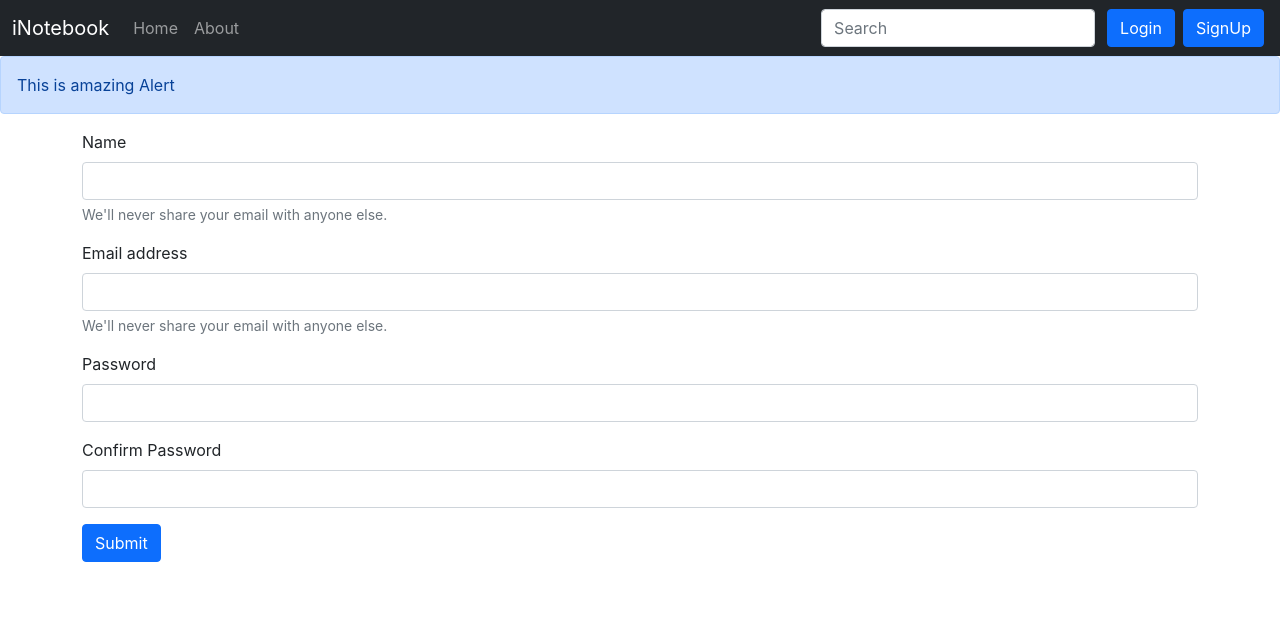
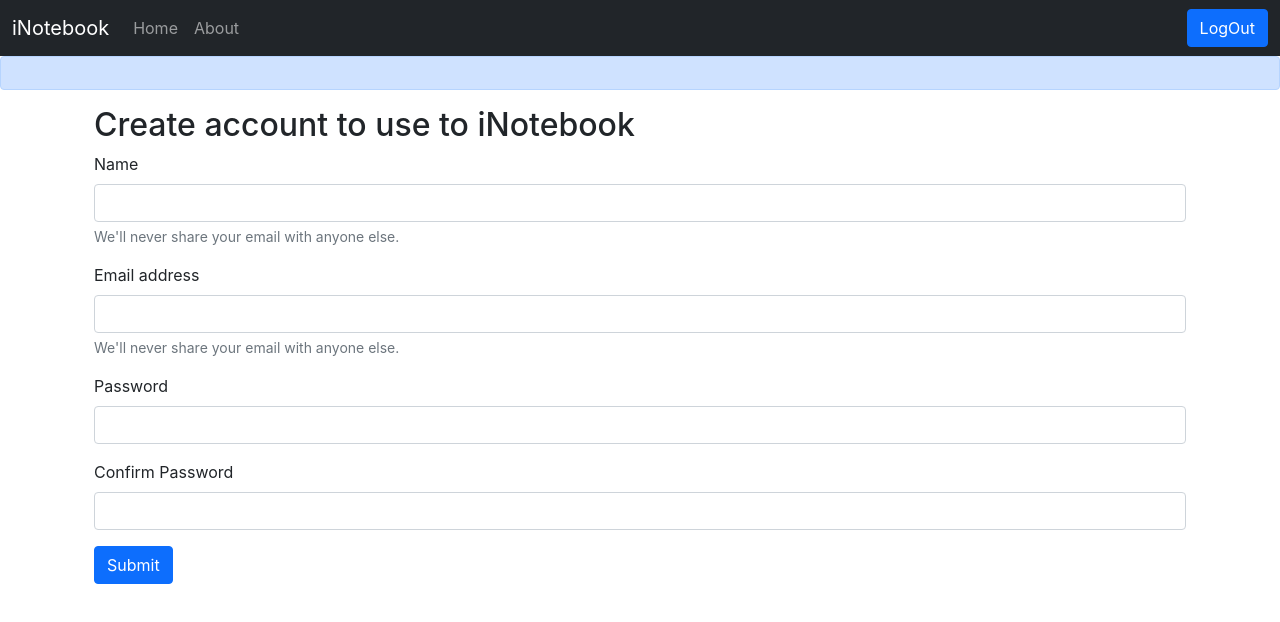
Before and after one commit to niroop893/inotebook, a React (Create React App) app in the folder inotebook/: page /signup in a window 1280 px wide. Shown: the top 622 px of the page. Built offline with nearby package versions, Linux system fonts and the light colour scheme; sample sign-in values are in the browser's storage.

Commit message:
login and logout with user token

```diff
--- a/inotebook/src/App.js
+++ b/inotebook/src/App.js
@@ -7,20 +7,34 @@ import NoteState from './context/notes/NoteState';
 import Alert from './components/Alert';
 import Login from './components/Login';
 import SignUp from './components/SignUp';
+import { useState } from 'react';
 
 function App() {
+  const [alert, setAlert] = useState(null);
+
+  const showAlert = (message, type)=>{
+    setAlert({
+      msg: message,
+      type: type
+    })
+    setTimeout(() => {
+        setAlert(null);
+    }, 1500);
+}
+
+
   return (
     <>
       <NoteState>
         <Router>
           <Navbar />
-          <Alert message="This is amazing Alert" />
+          <Alert alert={alert} />
           <div className="container">
             <Routes>
-              <Route exact path="/" element={<Home />} />
+              <Route exact path="/" element={<Home showAlert={showAlert} />} />
               <Route exact path="/about" element={<About />} />
-              <Route exact path="/login" element={<Login />} />
-              <Route exact path="/signup" element={<SignUp />} />
+              <Route exact path="/login" element={<Login showAlert={showAlert} />} />
+              <Route exact path="/signup" element={<SignUp showAlert={showAlert} />} />
             </Routes>
           </div>
         </Router>
--- a/inotebook/src/components/AddNote.js
+++ b/inotebook/src/components/AddNote.js
@@ -1,7 +1,7 @@
 import React, { useContext, useState } from 'react';
 import noteContext from '../context/notes/noteContext';
 
-const AddNote = () => {
+const AddNote = (props) => {
     const context = useContext(noteContext); // Accessing context
     const {addNote} = context; // Destructuring 'notes'
     const [note, setNote] = useState({title:"",description: "", tag: "default"})
@@ -9,6 +9,7 @@ const AddNote = () => {
         e.preventDefault();
         addNote(note.title, note.description, note.tag);
         setNote({title:"",description: "", tag: ""})
+        props.showAlert("Added Successfully", "success")
     }
     const onChange = (e) => {
         e.preventDefault();
--- a/inotebook/src/components/Home.js
+++ b/inotebook/src/components/Home.js
@@ -1,10 +1,10 @@
 import Notes from './Notes';
 
-export const Home = () => {
-
+export const Home = (props) => {
+    const {showAlert} = props;
     return (
         <div>
-            <Notes/>
+            <Notes showAlert={showAlert} />
         </div>
     )
 }
--- a/inotebook/src/components/Login.js
+++ b/inotebook/src/components/Login.js
@@ -1,9 +1,9 @@
 import React, { useState } from "react";
 import {useNavigate} from 'react-router-dom';
 
-const Login = () => {
+const Login = (props) => {
   const [credentials, setCredentials] = useState({email: "", password: ""})
-  const navigate = useNavigate();
+  let navigate = useNavigate();
 
   const handleSubmit = async (e) => {
     e.preventDefault();
@@ -21,9 +21,10 @@ const Login = () => {
       //save auth token and redirect
       localStorage.setItem('token', json.authToken);
       navigate('/')
+      props.showAlert("Logged in Successfully", "success")
     }
     else {
-      alert("Invalid Credentials")
+      props.showAlert("Invalid Details", "danger")
     }
   };
 
@@ -32,7 +33,8 @@ const Login = () => {
     setCredentials({...credentials, [e.target.name]: e.target.value})
 };
   return (
-    <div>
+    <div className="mt-3">
+      <h2>Login to continue to iNotebook</h2>
       <form onSubmit={handleSubmit}>
         <div className="mb-3">
           <label htmlFor="email" className="form-label">
--- a/inotebook/src/components/Navbar.js
+++ b/inotebook/src/components/Navbar.js
@@ -1,7 +1,12 @@
 import React from 'react';
-import { Link, useLocation } from 'react-router-dom';
+import { Link, useLocation, useNavigate } from 'react-router-dom';
 
 const Navbar = () => {
+  let navigate = useNavigate();
+  const handleLogout = ()=>{
+    localStorage.removeItem('token');
+    navigate('/login')
+  }
   let location = useLocation();
 
   return (
@@ -20,11 +25,11 @@ const Navbar = () => {
               <Link className={`nav-link ${location.pathname === "/about" ? "active" : ""}`} aria-current="page" to="/about">About</Link>
             </li>
           </ul>
-          <form className="d-flex">
+          {!localStorage.getItem('token')? <form className="d-flex">
             <input className="form-control me-2" type="search" placeholder="Search" aria-label="Search" />
             <Link className="btn btn-primary mx-1" to='/login' role="button">Login</Link>
             <Link className="btn btn-primary mx-1" to='/signup' role="button">SignUp</Link>
-          </form>
+          </form> : <button onClick={handleLogout} className='btn btn-primary'>LogOut</button>}
         </div>
       </div>
     </nav>
--- a/inotebook/src/components/Noteitem.js
+++ b/inotebook/src/components/Noteitem.js
@@ -12,7 +12,7 @@ const Noteitem = (props) => {
       <div className='d-flex align-items-center'>
     <h5 className="card-title">{note.title}</h5>
        <i className="far fa-edit mx-2" onClick={() =>{updateNote(note)}}></i>
-       <i className="far fa-trash-alt mx-2" onClick={() =>{deleteNote(note._id)}}></i>
+       <i className="far fa-trash-alt mx-2" onClick={() =>{deleteNote(note._id, props.showAlert("Deleted Successfully","success"))}}></i>
       </div>
     <p className="card-text">{note.description}  </p>
   </div>
--- a/inotebook/src/components/Notes.js
+++ b/inotebook/src/components/Notes.js
@@ -1,13 +1,20 @@
 import React, { useContext, useEffect, useRef, useState } from "react";
+import { useNavigate } from "react-router-dom";
 import noteContext from "../context/notes/noteContext";
 import Noteitem from "./Noteitem";
 import AddNote from "./AddNote";
 
-const Notes = () => {
+const Notes = (props) => {
   const context = useContext(noteContext); // Accessing context
   const { notes, getNotes, editNote } = context; // Destructuring 'notes'
+  const navigate = useNavigate();
   useEffect(() => {
-    getNotes();
+    if(localStorage.getItem('token')){
+      getNotes();
+    }
+    else{
+      navigate('/login');
+    }
     // eslint-disable-next-line
   }, []);
 
@@ -19,10 +26,12 @@ const Notes = () => {
   const updateNote = (currentNote) => {
     ref.current.click();
     setNote({id: currentNote._id, etitle: currentNote.title, edescription: currentNote.description, etag: currentNote.tag, });
+
   };
   const handleClick = (e) => {
     editNote(note.id, note.etitle, note.edescription, note.etag)
     refClose.current.click();
+    props.showAlert("Updated Successfully", "success")
 }
 const onChange = (e) => {
     e.preventDefault();
@@ -31,7 +40,7 @@ const onChange = (e) => {
 
   return (
     <>
-      <AddNote />
+      <AddNote showAlert={props.showAlert} />
       <button
         ref={ref}
         type="button"
@@ -107,7 +116,7 @@ const onChange = (e) => {
         {notes.lenght===0 && 'No notes to display'}
         </div>
         {notes.map((note) => {
-          return <Noteitem key={note._id} updateNote={updateNote} note={note} />
+          return <Noteitem key={note._id} updateNote={updateNote} showAlert={props.showAlert} note={note} />
             })}
       </div>
     </>
--- a/inotebook/src/components/SignUp.js
+++ b/inotebook/src/components/SignUp.js
@@ -1,13 +1,13 @@
 import React, { useState } from "react";
 import {useNavigate} from 'react-router-dom';
 
-const SignUp = () => {
+const SignUp = (props) => {
   const [credentials, setCredentials] = useState({name: "", email: "", password: "", cpassword: ""})
-  const navigate = useNavigate();
+  let navigate = useNavigate();
   const handleSubmit = async (e) => {
     e.preventDefault();
     // API Call
-    const {name, email, password, cpassword} = credentials;
+    const {name, email, password} = credentials;
     const response = await fetch("http://localhost:5000/api/auth/createuser/", {
       method: "POST",
       headers: {
@@ -21,9 +21,10 @@ const SignUp = () => {
       //save auth token and redirect
       localStorage.setItem('token', json.authToken);
       navigate('/')
+      props.showAlert("Account created Successfully", "success")
     }
     else {
-      console.log("logged in")
+      props.showAlert("Invalid Credentials", "danger")
     }
   };
 
@@ -32,7 +33,8 @@ const SignUp = () => {
     setCredentials({...credentials, [e.target.name]: e.target.value})
 };
   return (
-    <div className="conatiner">
+    <div className="container mt-2">
+      <h2 className="my-2">Create account to use to iNotebook</h2>
       <form onSubmit={handleSubmit}>
         <div className="mb-3">
           <label htmlFor="name" className="form-label">
@@ -76,8 +78,8 @@ const SignUp = () => {
             id="password"
             name="password"
             onChange={onChange}
-            required
-            minLenght={5}
+            required={true}
+            minlenght={5}
           />
         </div>
         <div className="mb-3">
@@ -90,8 +92,8 @@ const SignUp = () => {
             id="cpassword"
             name="cpassword"
             onChange={onChange}
-            required
-            minLength={5}
+            required={true}
+            minlenght={5}
           />
         </div>
 
```
